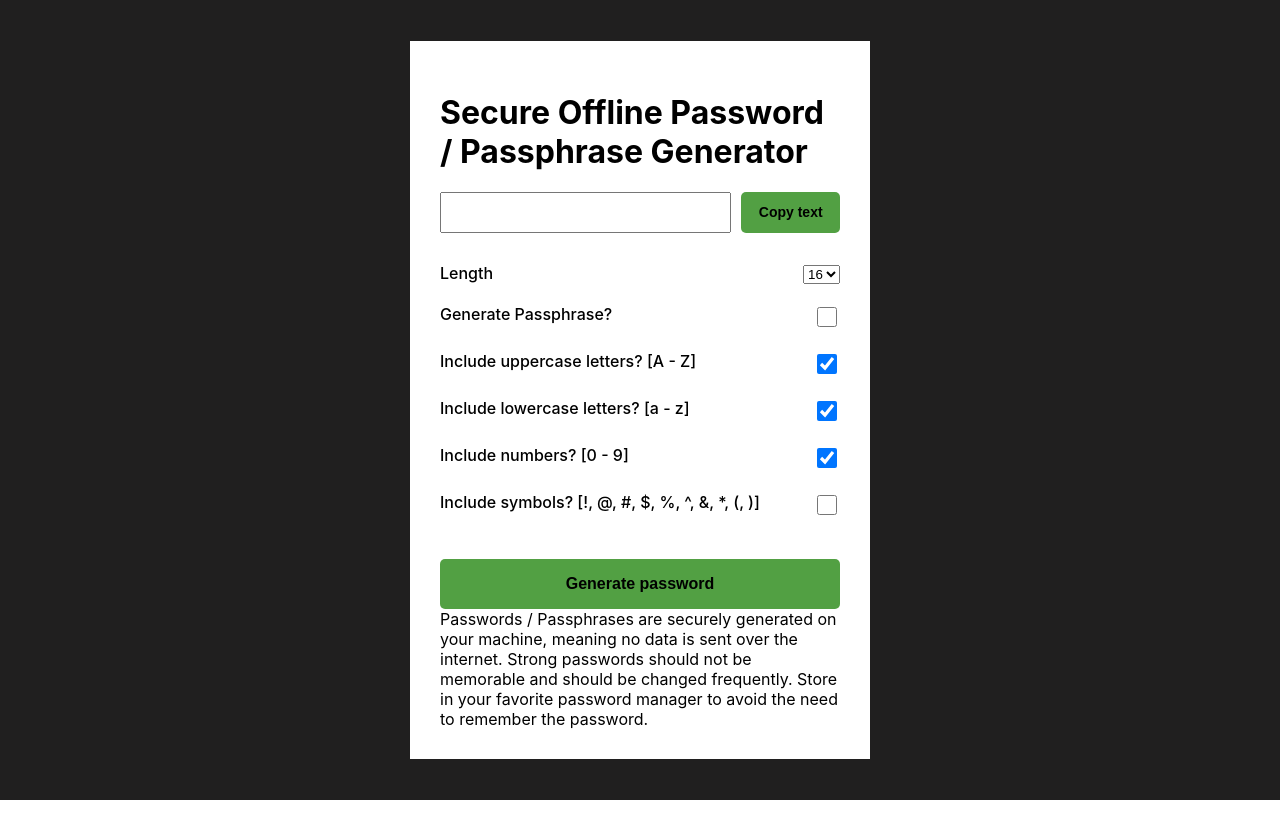
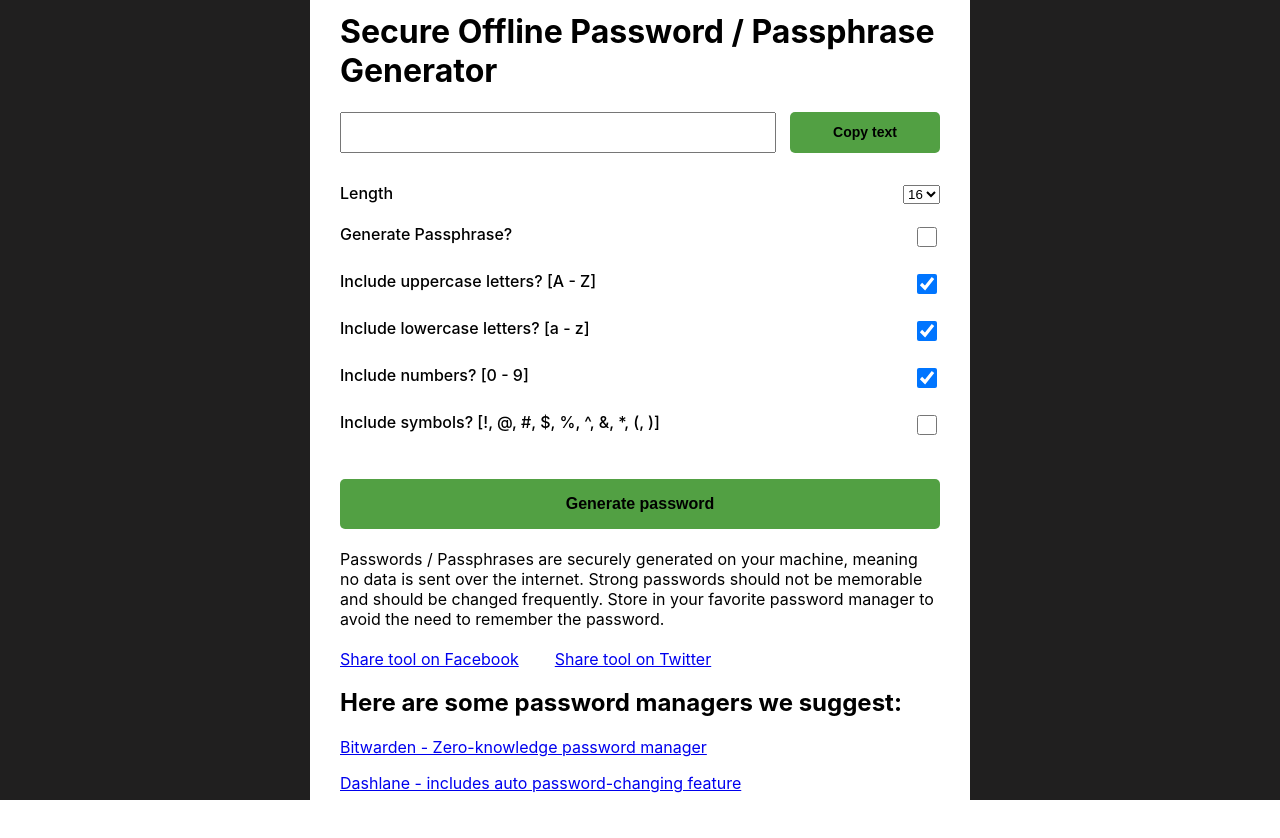
Before and after one commit to webbdan1/RPG-React, a React (Create React App) app: page / in a window 1280 px wide. Before the commit the page ends 800 px from the top, so only its background shows below. Built offline with nearby package versions, Linux system fonts and the light colour scheme.

Commit message:
added share links and recomendded pw managers

```diff
--- a/src/App.css
+++ b/src/App.css
@@ -1,3 +1,14 @@
+/*------------------------------------*\
+	$IPHONE
+\*------------------------------------*/
+@media screen and (max-device-width: 480px){
+    body{
+        -webkit-text-size-adjust:none;
+        font-family:Helvetica, Arial, Verdana, sans-serif;
+        padding:5px;
+    }
+}
+
 body {
   margin: 0;
   font-family: -apple-system, BlinkMacSystemFont, 'Segoe UI', 'Roboto', 'Oxygen',
@@ -27,7 +38,7 @@ div#root {
 
 .container {
   background-color: #ffffff;
-  width: 400px;
+  width: 600px;
   max-width: 100%;
   margin: 0 auto;
 }
@@ -90,6 +101,13 @@ button.copy-button {
   font-weight: 500;
 }
 
+.about__box {
+  font-size: 16px;
+  font-weight: normal;
+}
+
+
+
 input[type='number'] {
   width: 60px;
   height: 20px;
--- a/src/App.js
+++ b/src/App.js
@@ -184,10 +184,34 @@ function randomNumberBetweenZeroAndOne() {
 
   }
 
+
+function facebook(purl, ptitle, pimg, text) {
+    var url = 'http://www.facebook.com/sharer.php?s=100';
+    url += '&p[title]=' + encodeURIComponent(ptitle);
+    url += '&p[summary]=' + encodeURIComponent(text);
+    url += '&p[url]=' + encodeURIComponent(purl);
+    url += '&p[images][0]=' + encodeURIComponent(pimg);
+    popup(url);
+}
+
+function twitter(purl, ptitle) {
+    var url = 'http://twitter.com/share?';
+    url += 'text=' + encodeURIComponent(ptitle);
+    url += '&url=' + encodeURIComponent(purl);
+    url += '&counturl=' + encodeURIComponent(purl);
+    popup(url);
+}
+
+function popup(url) {
+    window.open(url,'','toolbar=0,status=0,width=626, height=436');
+}
+
   return (
     <div className="wrapper">
       <div className="container wrapper-box">
+
         <h1>Secure Offline Password / Passphrase Generator</h1>
+
         <div className="password-box">
           <input
             type="text"
@@ -211,7 +235,9 @@ function randomNumberBetweenZeroAndOne() {
             {copied ? 'Copied!' : 'Copy text'}
           </button>
         </div>
+
         <br />
+
         <div className="word-crieteria__box">
           <div>
             <label>Length</label>
@@ -231,9 +257,9 @@ function randomNumberBetweenZeroAndOne() {
                 <option value="28">28</option>
                 <option value="32">32</option>
                 </select>
-
           </div>
         </div>
+
           <div className="word-crieteria__box">
           <div>
             <label>Generate Passphrase?</label>
@@ -245,6 +271,7 @@ function randomNumberBetweenZeroAndOne() {
             />
           </div>
         </div>
+
         <div className="word-crieteria__box">
           <div>
             <label>Include uppercase letters? [A - Z]</label>
@@ -256,6 +283,7 @@ function randomNumberBetweenZeroAndOne() {
             />
           </div>
         </div>
+
         <div className="word-crieteria__box">
           <div>
             <label>Include lowercase letters? [a - z]</label>
@@ -267,6 +295,7 @@ function randomNumberBetweenZeroAndOne() {
             />
           </div>
         </div>
+
         <div className="word-crieteria__box">
           <div>
             <label>Include numbers? [0 - 9]</label>
@@ -278,6 +307,7 @@ function randomNumberBetweenZeroAndOne() {
             />
           </div>
         </div>
+
         <div className="word-crieteria__box">
           <div>
             <label>Include symbols? [!, @, #, $, %, ^, &, *, (, )]</label>
@@ -289,21 +319,45 @@ function randomNumberBetweenZeroAndOne() {
             />
           </div>
         </div>
+
         <div>
           <button className="generate-button" onClick={generatePassword}>
             Generate password
           </button>
+        </div>
+        <br />
 
+        <div className="about__box">
+            Passwords / Passphrases are securely generated on your machine, meaning no data is sent over the internet. Strong passwords
+            should not be memorable and should be changed frequently. Store in your favorite password manager to avoid
+            the need to remember the password.
         </div>
-        Passwords / Passphrases are securely generated on your machine, meaning no data is sent over the internet. Strong passwords
-        should not be memorable and should be changed frequently. Store in your favorite password manager to avoid
-        the need to remember the password.
-      </div>
+        <br />
+        <div className="share__box">
+                <a href="http://www.facebook.com/sharer/sharer.php?s=100&p%5Btitle%5D=TITLE&p%5Bsummary%5D=DESC&p%5Burl%5D=URL&p%5Bimages%5D%5B0%5D=IMG_PATH"
+                onClick={facebook}>Share tool on Facebook</a>
+                &nbsp;&nbsp;&nbsp;&nbsp;&nbsp;&nbsp;&nbsp;&nbsp;
+                <a href="https://twitter.com/intent/tweet?original_referer=http%3A%2F%2Ffiddle.jshell.net%2F_display%2F&text=TITLE&url=URL"
+                onClick={twitter}>Share tool on Twitter</a>
+        </div>
+
+        <h2>
+            Here are some password managers we suggest:
+        </h2>
+
+         <p>
+            <a href="https://securerandompassword.net"> Bitwarden - Zero-knowledge password manager</a>
+         </p>
+
+         <p>
+            <a href="https://1password.com/"> Dashlane - includes auto password-changing feature </a>
+         </p>
+
+     </div>
+
 <script async src="https://pagead2.googlesyndication.com/pagead/js/adsbygoogle.js?client=ca-pub-3433354412786219" crossorigin="anonymous"></script>
+
     </div>
-
-
-
 
   );
 
```
